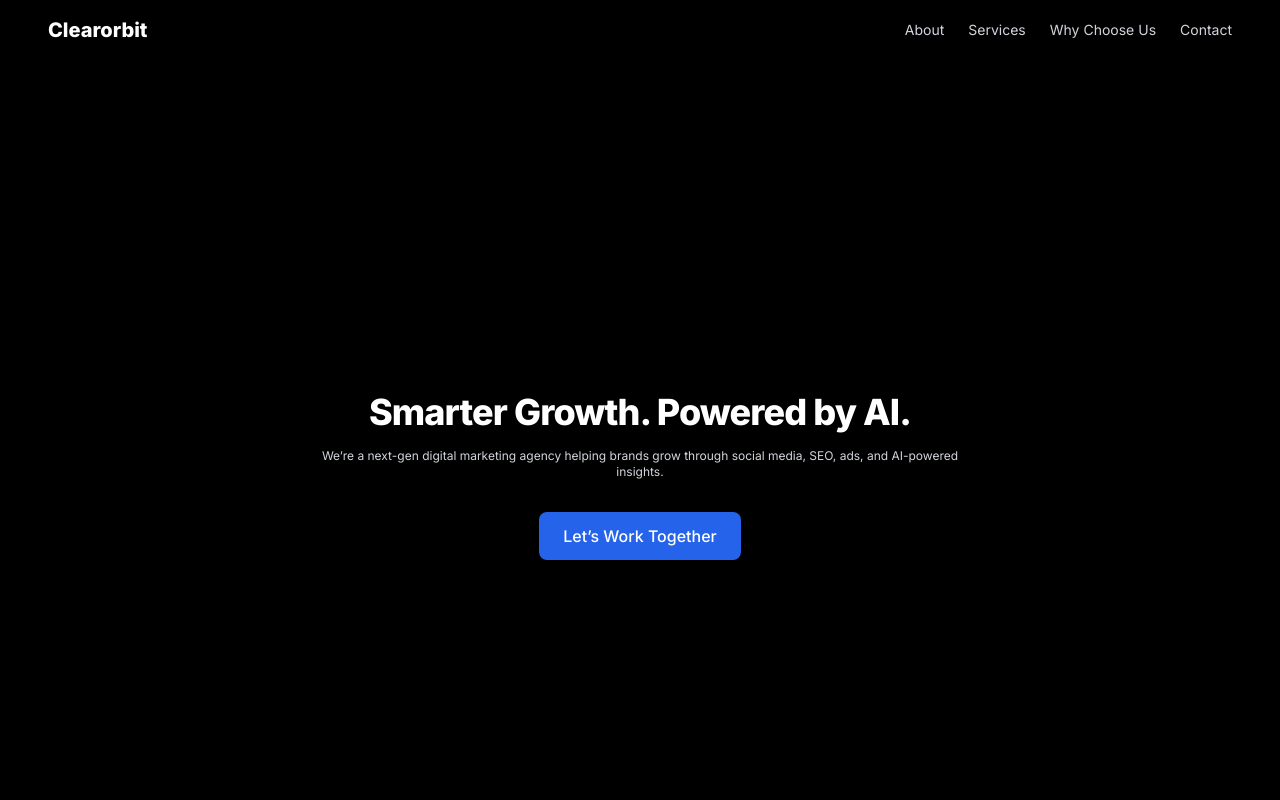
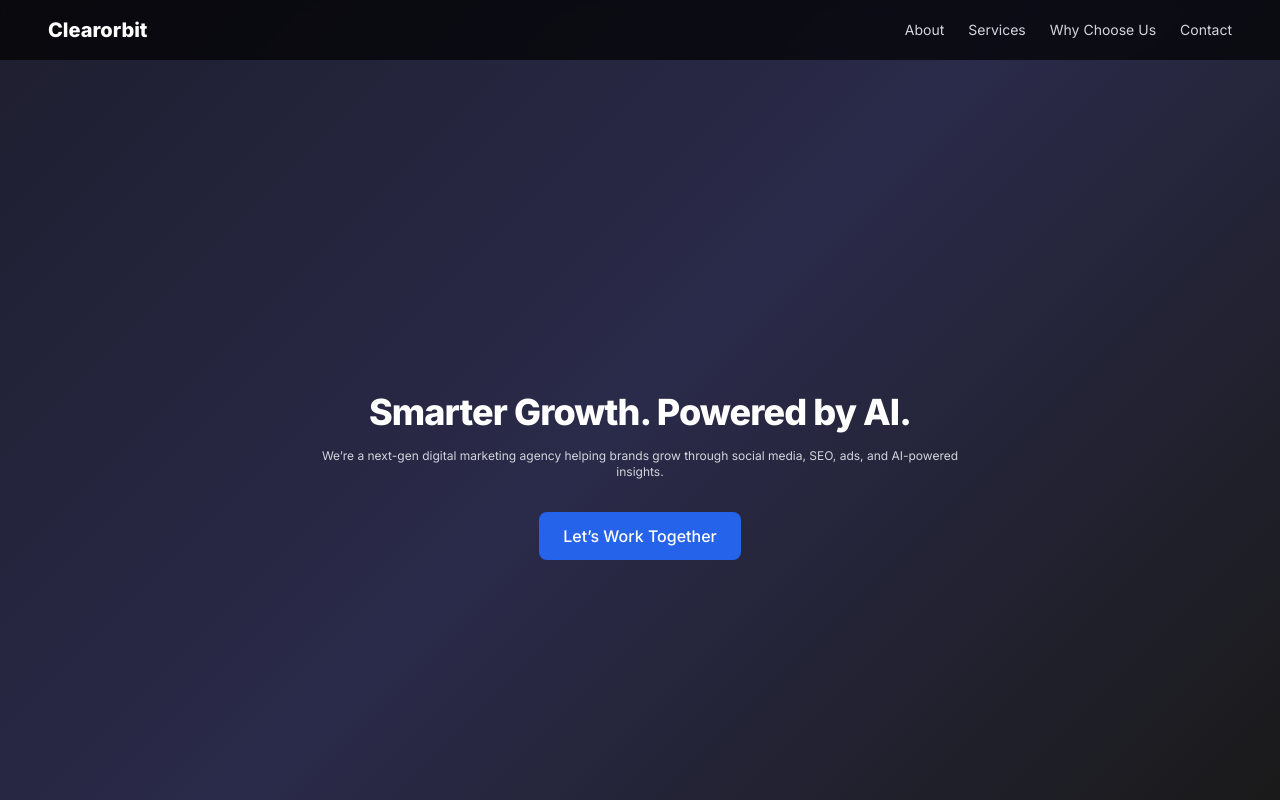
Before and after one commit to siddharthsharma16/clearorbit, a plain HTML site: page index.html in a window 1280 px wide. Shown: the top 800 px of the page. Drawn offline with nearby package versions, Linux system fonts and the light colour scheme.

Commit message:
Update index.html

```diff
--- a/index.html
+++ b/index.html
@@ -18,6 +18,15 @@
 
   <!-- External CSS -->
   <link rel="stylesheet" href="style.css">
+  <style>
+  body {
+    margin: 0;
+    padding: 0;
+    background: linear-gradient(135deg, #1e1e2f, #2a2a4a, #1a1a1a);
+    background-attachment: fixed;
+    background-size: cover;
+  }
+</style>
 </head>
 <body class="bg-black text-white relative">
 
```
